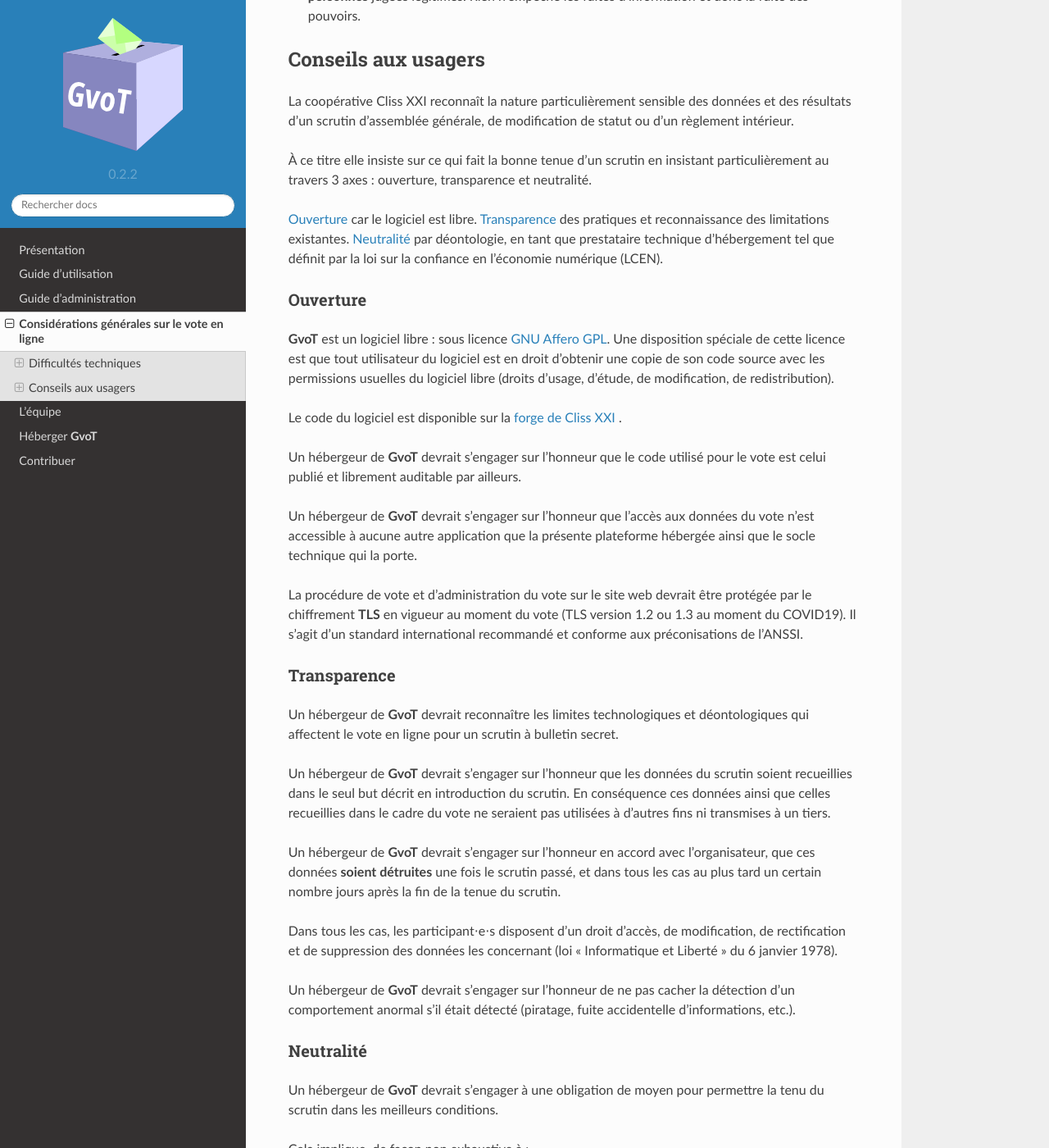
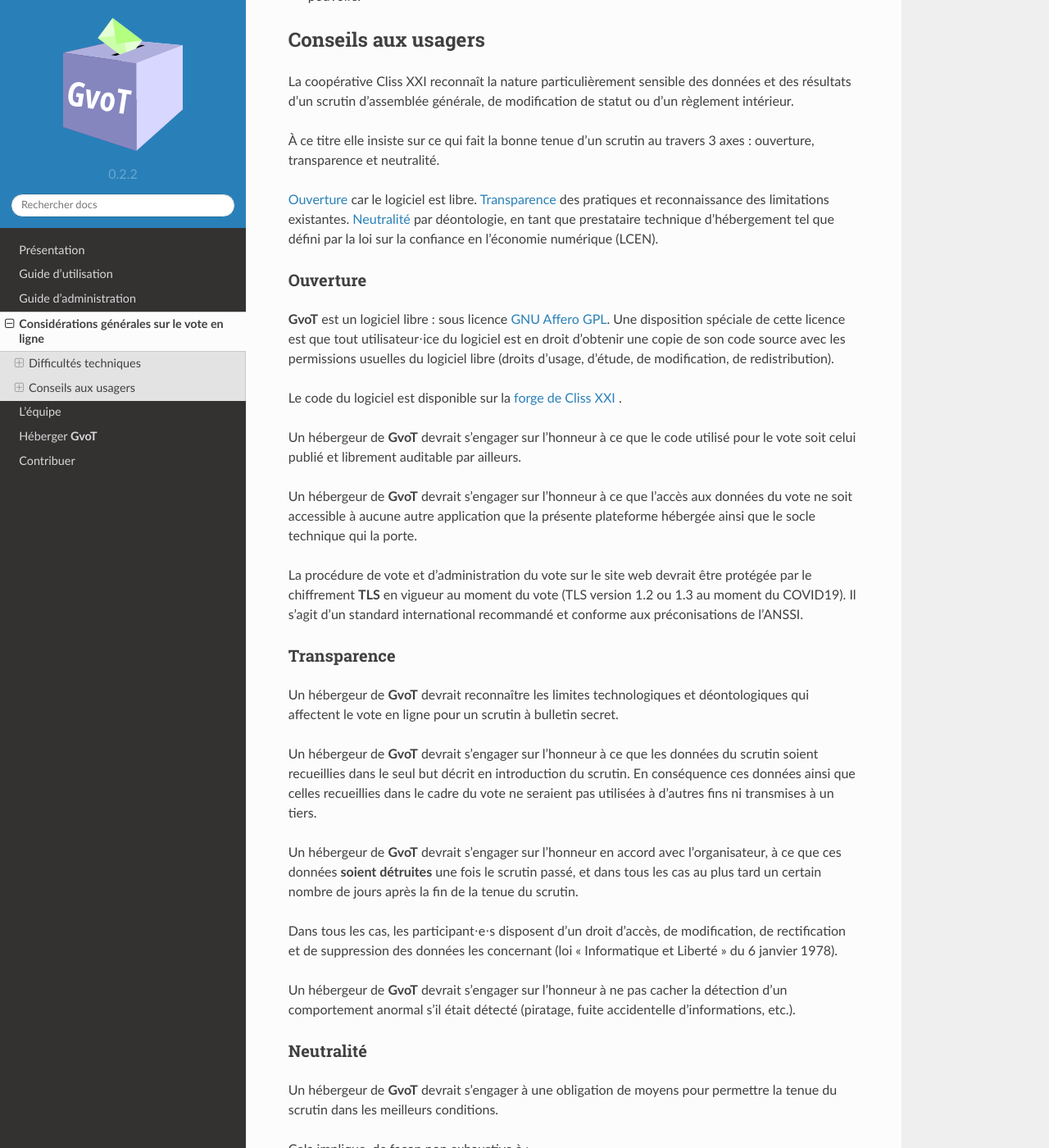
Before and after one commit to ricard-io/gvot-clone, a Sphinx documentation site: the page built from docs/source/considerations.rst, in a window 1280 px wide and 1400 px high, scrolled down 1556 px. Shown: the whole window at 82% size. Built offline with Sphinx 7.4.7 and the Read the Docs theme 2.0.0, drawn with Linux system fonts in a browser that asks for light colours; some of the changed text lies outside the part shown.

```diff
--- a/docs/source/administration/index.rst
+++ b/docs/source/administration/index.rst
@@ -129,7 +129,7 @@ La colonne « courriel » ne peut être vide.
 Une pondération absente sera interprétée à la valeur « 1 ».
 
 Une fois votre fichier téléversé, les entrées du fichier vont être validées
-unes à unes et les erreurs ou les alertes vous seront rapportées. Une
+unes à unes et les erreurs ou les alertes vous seront signalées. Une
 prévisualisation de l'importation vous sera également présentée.
 
 C'est seulement après avoir validé la prévisualisation que l'import sera
@@ -166,7 +166,7 @@ Expédition d'un courriel
 Vous pouvez envoyer un courriel à un participant, directement depuis le panel
 « Pouvoirs ».
 
-Une fois les modalités d'envois définies, une confirmation avec
+Une fois les modalités d'envoi définies, une confirmation avec
 prévisualisation du mailling vous sera présentée.
 
 C'est seulement après avoir validé la prévisualisation que l'expédition sera
@@ -178,7 +178,7 @@ Expédition d'un mailling
 Vous pouvez démarrer un mailling d'annonce, directement depuis le panel
 « Pouvoirs ».
 
-Une fois les modalités d'envois définies, une confirmation avec
+Une fois les modalités d'envoi définies, une confirmation avec
 prévisualisation du mailling vous sera présentée.
 
 .. note::
--- a/docs/source/considerations.rst
+++ b/docs/source/considerations.rst
@@ -84,12 +84,12 @@ La coopérative Cliss XXI reconnaît la nature particulièrement sensible des
 données et des résultats d'un scrutin d'assemblée générale, de modification de
 statut ou d'un règlement intérieur.
 
-À ce titre elle insiste sur ce qui fait la bonne tenue d'un scrutin en insistant
-particulièrement au travers 3 axes : ouverture, transparence et neutralité.
+À ce titre elle insiste sur ce qui fait la bonne tenue d'un scrutin au travers
+3 axes : ouverture, transparence et neutralité.
 
 `<Ouverture>`_ car le logiciel est libre. `<Transparence>`_ des pratiques et
 reconnaissance des limitations existantes. `<Neutralité>`_ par déontologie,
-en tant que prestataire technique d'hébergement tel que définit par la
+en tant que prestataire technique d'hébergement tel que défini par la
 loi sur la confiance en l'économie numérique (LCEN).
 
 Ouverture
@@ -97,18 +97,19 @@ Ouverture
 
 **GvoT** est un logiciel libre : sous licence `GNU Affero GPL
 <https://forge.cliss21.org/cliss21/gvot/src/branch/master/LICENSE>`_. Une
-disposition spéciale de cette licence est que tout utilisateur du logiciel est
-en droit d'obtenir une copie de son code source avec les permissions usuelles
-du logiciel libre (droits d'usage, d'étude, de modification, de redistribution).
+disposition spéciale de cette licence est que tout utilisateur⋅ice du logiciel
+est en droit d'obtenir une copie de son code source avec les permissions
+usuelles du logiciel libre (droits d'usage, d'étude, de modification, de
+redistribution).
 
 Le code du logiciel est disponible sur la `forge de Cliss XXI
 <https://forge.cliss21.org/cliss21/gvot>`_ .
 
-Un hébergeur de **GvoT** devrait s’engager sur l'honneur que le code utilisé
-pour le vote est celui publié et librement auditable par ailleurs.
+Un hébergeur de **GvoT** devrait s’engager sur l'honneur à ce que le code
+utilisé pour le vote soit celui publié et librement auditable par ailleurs.
 
-Un hébergeur de **GvoT** devrait s’engager sur l’honneur que l'accès aux
-données du vote n'est accessible à aucune autre application que la présente
+Un hébergeur de **GvoT** devrait s’engager sur l’honneur à ce que l'accès aux
+données du vote ne soit accessible à aucune autre application que la présente
 plateforme hébergée ainsi que le socle technique qui la porte.
 
 La procédure de vote et d'administration du vote sur le site web devrait être
@@ -123,36 +124,36 @@ Un hébergeur de **GvoT** devrait reconnaître les limites technologiques et
 déontologiques qui affectent le vote en ligne pour un scrutin à bulletin
 secret.
 
-Un hébergeur de **GvoT** devrait s’engager sur l'honneur que les données du
-scrutin soient recueillies dans le seul but décrit en introduction du scrutin.
-En conséquence ces données ainsi que celles recueillies dans le cadre du vote
-ne seraient pas utilisées à d’autres fins ni transmises à un tiers.
+Un hébergeur de **GvoT** devrait s’engager sur l'honneur à ce que les données
+du scrutin soient recueillies dans le seul but décrit en introduction du
+scrutin.  En conséquence ces données ainsi que celles recueillies dans le cadre
+du vote ne seraient pas utilisées à d’autres fins ni transmises à un tiers.
 
 Un hébergeur de **GvoT** devrait s’engager sur l'honneur en accord avec
-l'organisateur, que ces données **soient détruites** une fois le scrutin passé,
-et dans tous les cas au plus tard un certain nombre jours après la fin de la
-tenue du scrutin.
+l'organisateur, à ce que ces données **soient détruites** une fois le scrutin
+passé, et dans tous les cas au plus tard un certain nombre de jours après la
+fin de la tenue du scrutin.
 
 Dans tous les cas, les participant⋅e⋅s disposent d’un droit d’accès, de
 modification, de rectification et de suppression des données les concernant
 (loi « Informatique et Liberté » du 6 janvier 1978).
 
-Un hébergeur de **GvoT** devrait s’engager sur l’honneur de ne pas cacher la
+Un hébergeur de **GvoT** devrait s’engager sur l’honneur à ne pas cacher la
 détection d'un comportement anormal s'il était détecté (piratage, fuite
 accidentelle d'informations, etc.).
 
 Neutralité
 ----------
 
-Un hébergeur de **GvoT** devrait s'engager à une obligation de moyen pour
-permettre la tenu du scrutin dans les meilleurs conditions.
+Un hébergeur de **GvoT** devrait s'engager à une obligation de moyens pour
+permettre la tenue du scrutin dans les meilleurs conditions.
 
 Cela implique, de façon non exhaustive à :
 
 * suivre l'expédition des courriels d'annonce,
 * veiller à la disponibilité de la plateforme aux heures ouvrées pendant la
   durée du scrutin,
-* répondre aux demandes d'assistance des utilisateurs.
+* répondre aux demandes d'assistance des utilisateur⋅ices.
 
 Un moyen d'accéder à l'assistance devrait être précisée sur la plateforme de
 vote ainsi que dans chaque courriel expédié aux participant⋅e⋅s.
```
Also changed, not shown: other parts of docs/source/considerations.rst (+12 -12 lines), docs/source/presentation.rst (+8 -8 lines), docs/source/utilisation.rst (+4 -4 lines).
